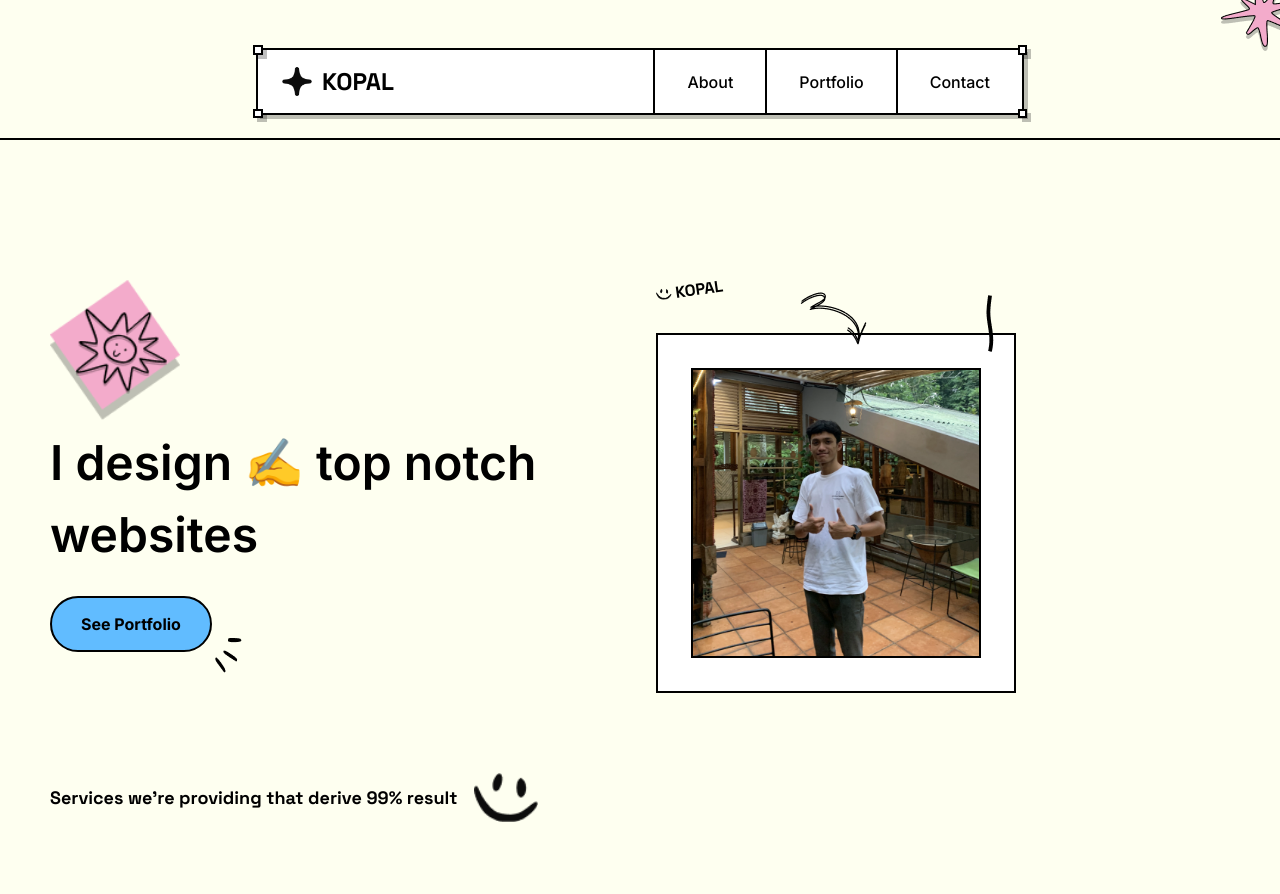
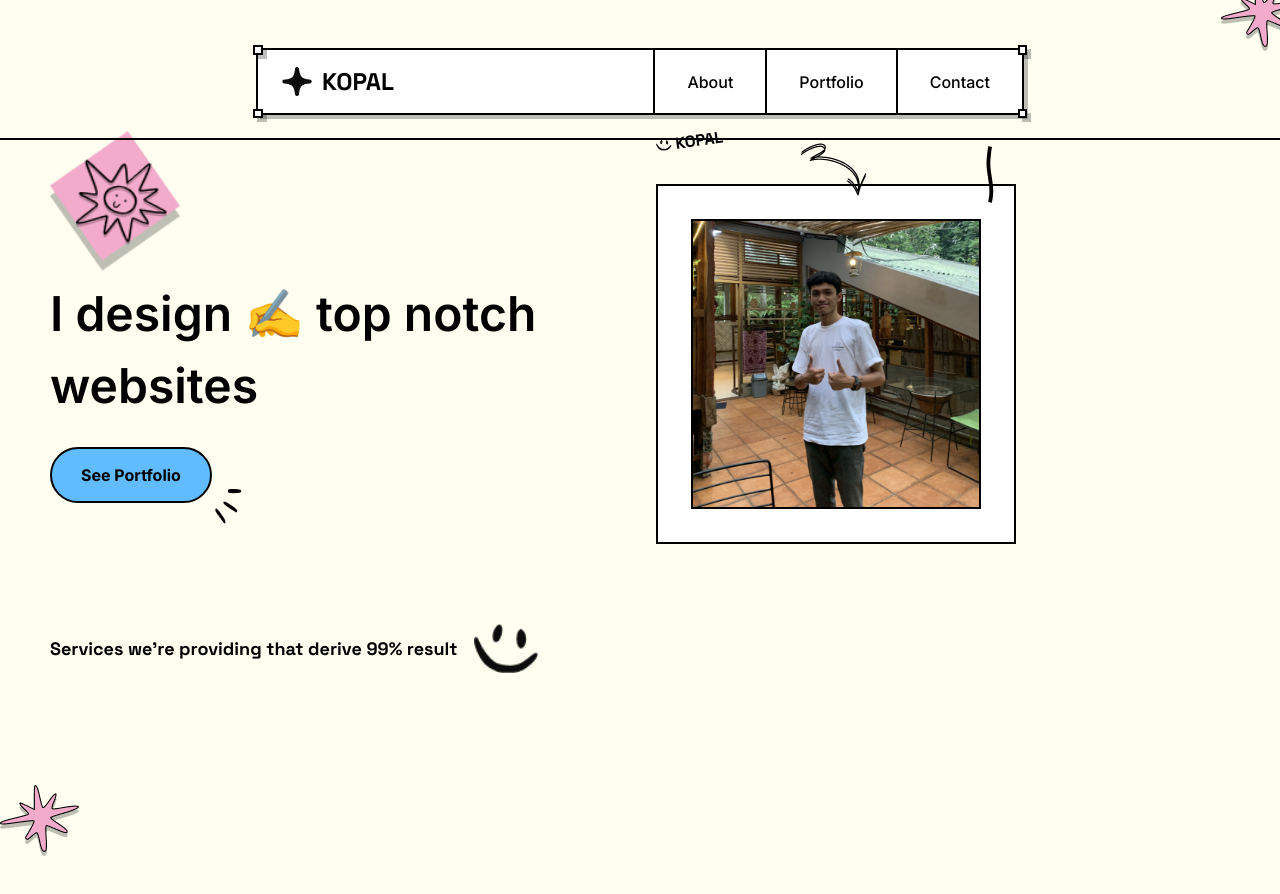
Before and after one commit to Kopalmuhamad/personal-web-v1, a React (Vite) app: page / in a window 1280 px wide. Shown: the top 894 px of the page. After the commit the page ends 800 px from the top, so only its background shows below. Built offline with nearby package versions, Linux system fonts and the light colour scheme.

Commit message:
adjust heigh navbar

```diff
--- a/src/components/fragments/Header/Header.scss
+++ b/src/components/fragments/Header/Header.scss
@@ -10,7 +10,6 @@
         grid-template-columns: repeat(2, 1fr);
         grid-template-rows: 1fr;
         column-gap: 32px;
-        padding: 280px 0 80px;
     }
 
 
```
